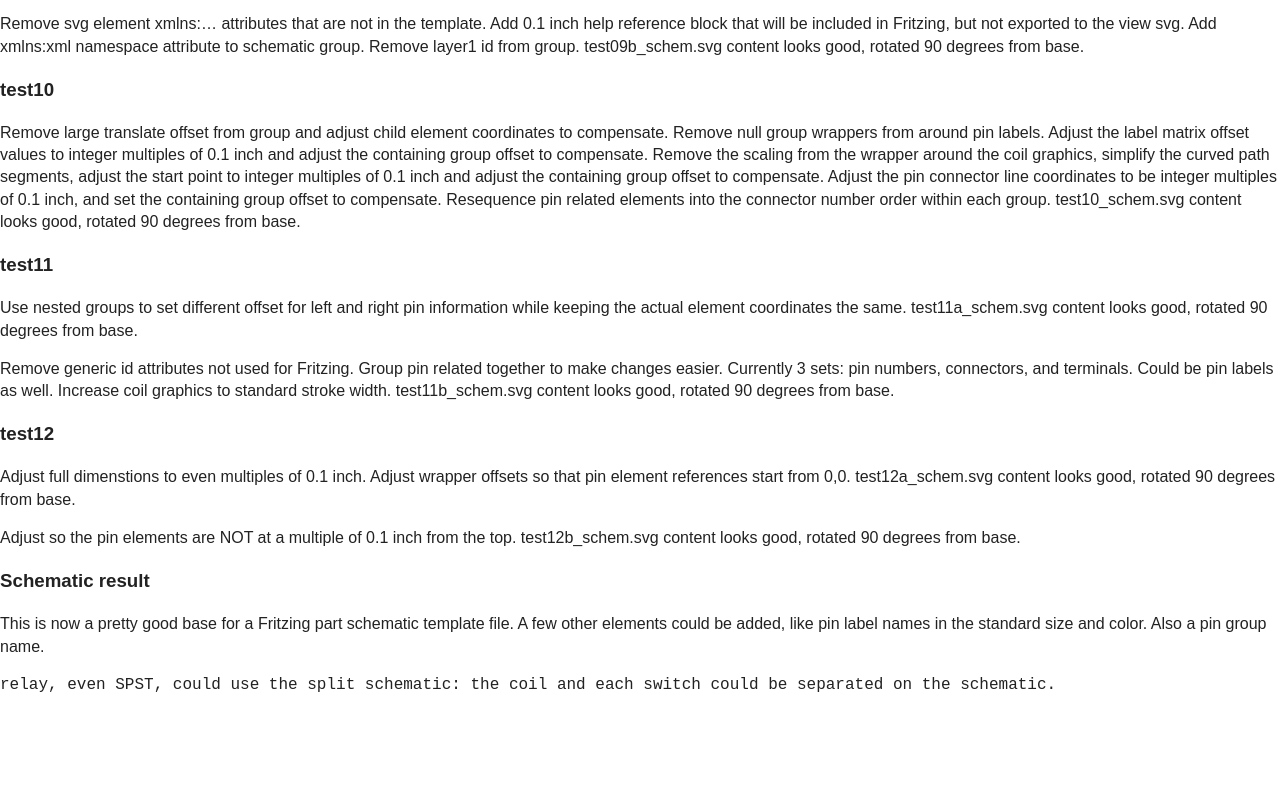
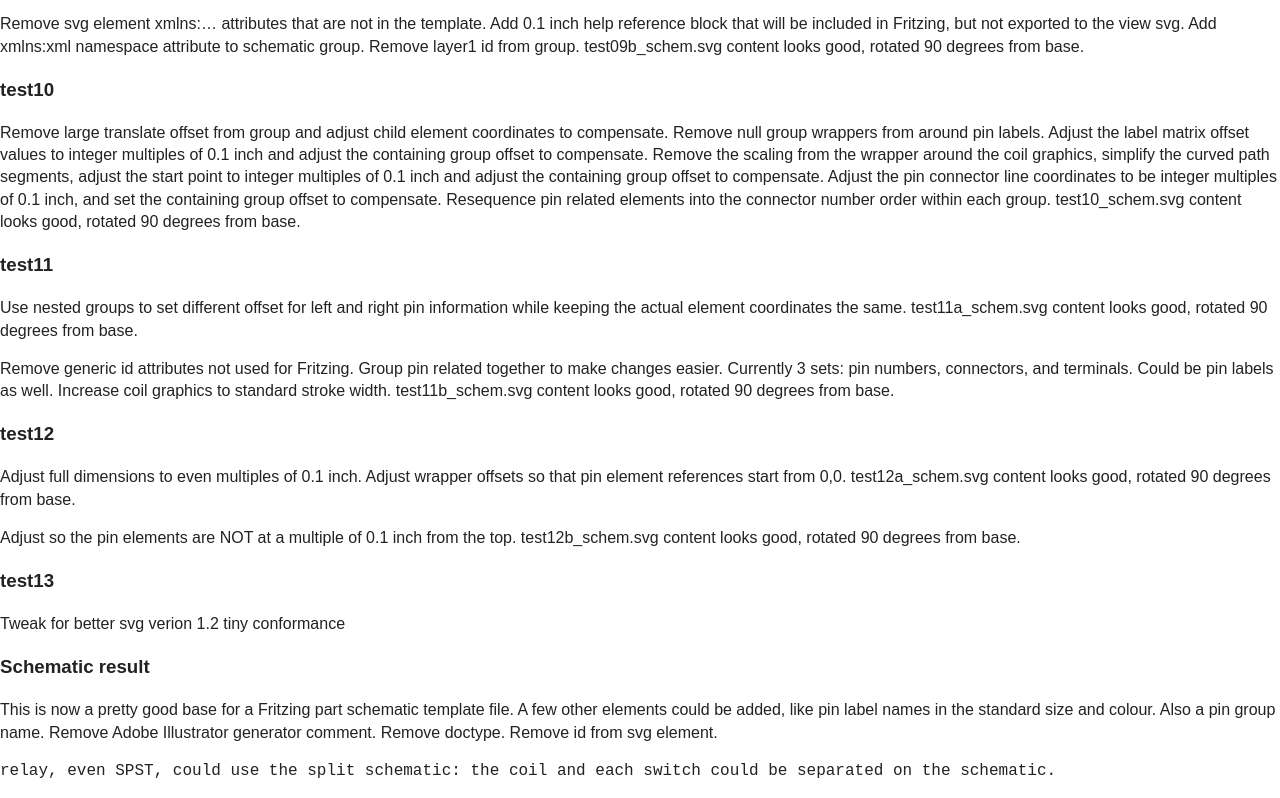
Before and after one commit to mMerlin/fesTest, a plain HTML site: page docs/history.html in a window 1280 px wide. Shown: the part 2163-2961 px from the top of the page. Before the commit the page ends 2875 px from the top, so only its background shows below. Drawn offline with Linux system fonts and the light colour scheme; files whose address does not match are found by name.

Commit message:
svg version 1.2 tweaks

```diff
--- a/docs/history.html
+++ b/docs/history.html
@@ -114,14 +114,20 @@ test10_schem.svg content looks good, rotated 90 degrees from base.</p>
 <p>Remove generic id attributes not used for Fritzing.  Group pin related together to make changes easier.  Currently 3 sets: pin numbers, connectors, and terminals.  Could be pin labels as well.  Increase coil graphics to standard stroke width. test11b_schem.svg content looks good, rotated 90 degrees from base.</p>
 
 <h3>test12</h3>
-<p>Adjust full dimenstions to even multiples of 0.1 inch.
+<p>Adjust full dimensions to even multiples of 0.1 inch.
 Adjust wrapper offsets so that pin element references start from 0,0.
 test12a_schem.svg content looks good, rotated 90 degrees from base.
 <p>Adjust so the pin elements are NOT at a multiple of 0.1 inch from the top.
 test12b_schem.svg content looks good, rotated 90 degrees from base.</p>
 
+<h3>test13</h3>
+<p>Tweak for better svg verion 1.2 tiny conformance</p>
+
 <h3>Schematic result</h3>
-<p>This is now a pretty good base for a Fritzing part schematic template file. A few other elements could be added, like pin label names in the standard size and color.  Also a pin group name.
+<p>This is now a pretty good base for a Fritzing part schematic template file. A few other elements could be added, like pin label names in the standard size and colour.  Also a pin group name.
+Remove Adobe Illustrator generator comment.
+Remove doctype.
+Remove id from svg element.
 </p>
 
 <pre>
```
Also changed, not shown: docs/index.html (+4 -3 lines), docs/export/test13_bb.svg (added), docs/export/test13_schem.svg (added), part/svg.schematic.DIP_Relay_D31A_schematic.svg.
